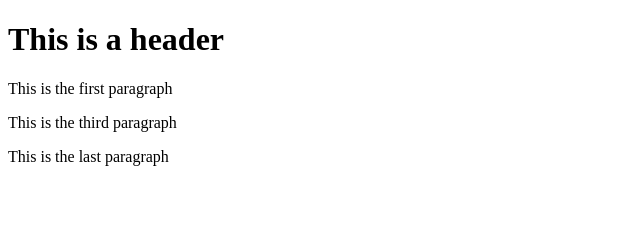
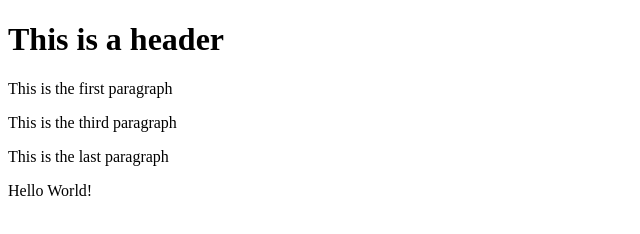
Before and after one commit to jherre29/git-test, a website: page index.html in a window 1280 px wide. Shown: the whole page, without its empty margins (0-640 px from the left). Drawn offline with Linux system fonts and the light colour scheme.

```diff
--- a/index.html
+++ b/index.html
@@ -15,6 +15,7 @@
         <p>This is the third paragraph</p>
 
         <p>This is the last paragraph</p>
+        <p>Hello World!</p>
     </body>
 </body>
 </html>
```
Also changed, not shown: package.json (added, +24 -0 lines), 2 other files.
